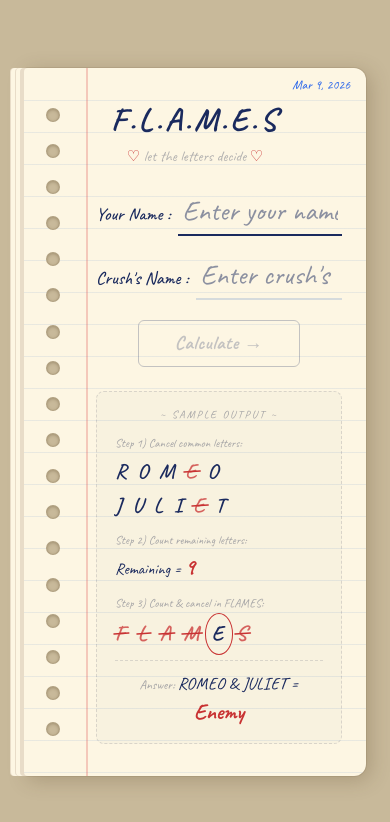
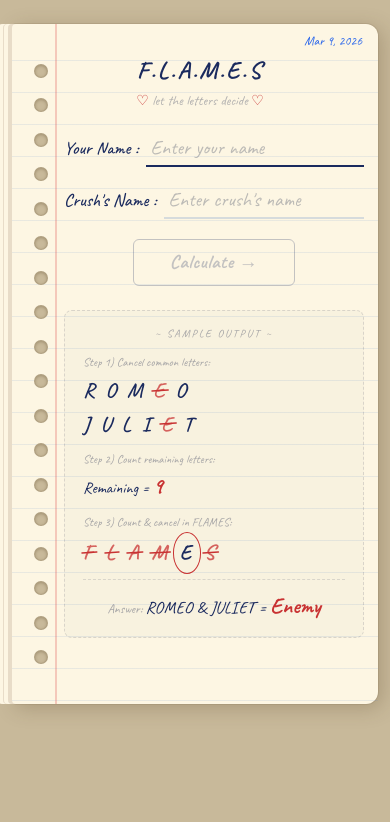
Before and after one commit to asimar007/Flames-Game, a React (Vite) app: page / in a window 390 px wide. Shown: the top 822 px of the page. Built offline with nearby package versions, Linux system fonts and the light colour scheme.

Commit message:
refactor: centralize styling with CSS variables

```diff
--- a/src/App.jsx
+++ b/src/App.jsx
@@ -27,18 +27,18 @@ export default function App() {
   return (
     <>
       <div
-        className="min-h-screen flex items-center justify-center p-6"
+        className="min-h-screen flex items-start sm:items-center justify-center px-3 py-6 sm:p-6"
         style={{ background: "#c8b99a" }}
       >
-        <NotebookPage showSave={phase === "result"}>
+        <NotebookPage showSave={phase === "result"} crushName={name2.trim()}>
           {/* Title */}
           <h1
             className="text-center mb-0.5 tracking-widest"
             style={{
-              fontSize: 32,
+              fontSize: "var(--fs-title)",
               fontWeight: 700,
               color: "var(--color-ink)",
-              marginLeft: -48,
+              marginLeft: "var(--nb-title-offset)",
             }}
           >
             F.L.A.M.E.S
@@ -46,9 +46,9 @@ export default function App() {
           <p
             className="text-center mb-5"
             style={{
-              fontSize: 15,
+              fontSize: 14,
               color: "rgba(40,50,80,0.35)",
-              marginLeft: -48,
+              marginLeft: "var(--nb-title-offset)",
             }}
           >
             <span style={{ color: "var(--color-red)" }}>♡</span> let the letters decide <span style={{ color: "var(--color-red)" }}>♡</span>
--- a/src/components/FlamesRow.jsx
+++ b/src/components/FlamesRow.jsx
@@ -22,10 +22,10 @@ export default function FlamesRow({
             key={i}
             className="relative inline-block transition-all duration-200"
             style={{
-              fontSize: isFinal ? 34 : 28,
+              fontSize: isFinal ? "var(--fs-flames-final)" : "var(--fs-flames)",
               fontWeight: 700,
               color: isEliminated ? "rgba(200, 50, 50, 0.5)" : "var(--color-ink)",
-              letterSpacing: 6,
+              letterSpacing: 4,
               lineHeight: 1.4,
               background: isHighlight
                 ? "rgba(30, 60, 160, 0.06)"
--- a/src/components/InputForm.jsx
+++ b/src/components/InputForm.jsx
@@ -17,13 +17,13 @@ export default function InputForm({
   };
 
   const inputStyle = {
-    fontSize: 28,
+    fontSize: "var(--fs-input)",
     textTransform: "uppercase",
     fontWeight: 600,
     color: "var(--color-ink)",
     borderBottomColor: "rgba(100,140,200,0.25)",
     padding: "2px 4px",
-    letterSpacing: 6,
+    letterSpacing: "var(--fs-input-spacing)",
   };
 
   const handleFocus = (e) => (e.target.style.borderBottomColor = "#1a2a5e");
--- a/src/components/NameRow.jsx
+++ b/src/components/NameRow.jsx
@@ -19,7 +19,7 @@ export default function NameRow({ letters, cancelled, revealedUpTo, nameIndex =
               key={i}
               className="relative inline-block transition-colors duration-300"
               style={{
-                fontSize: 26,
+                fontSize: "var(--fs-name)",
                 fontWeight: 600,
                 color: showStrike ? "rgba(200, 50, 50, 0.65)" : "var(--color-ink)",
                 letterSpacing: 3,
--- a/src/components/NotebookPage.jsx
+++ b/src/components/NotebookPage.jsx
@@ -5,7 +5,7 @@ import { toPng } from "html-to-image";
  * The notebook page container — handles the ruled paper look,
  * spiral binding holes, red margin, and date stamp.
  */
-export default function NotebookPage({ children, showSave = false }) {
+export default function NotebookPage({ children, showSave = false, crushName = "" }) {
   const notebookRef = useRef(null);
   const [saving, setSaving] = useState(false);
 
@@ -13,10 +13,10 @@ export default function NotebookPage({ children, showSave = false }) {
     if (!notebookRef.current || saving) return;
     setSaving(true);
     try {
-      const dataUrl = await toPng(notebookRef.current, {
+      // First pass warms up font loading
+      await toPng(notebookRef.current, {
         pixelRatio: 2,
         backgroundColor: "#fdf6e3",
-        // Run twice so web fonts are fully loaded on first pass
         fetchRequestInit: { cache: "force-cache" },
       });
       // Second pass ensures fonts are embedded correctly
@@ -25,7 +25,7 @@ export default function NotebookPage({ children, showSave = false }) {
         backgroundColor: "#fdf6e3",
       });
       const link = document.createElement("a");
-      link.download = "flames-result.png";
+      link.download = `${crushName ? crushName.toLowerCase() : "flames"}-result.png`;
       link.href = dataUrl2;
       link.click();
     } finally {
@@ -36,12 +36,15 @@ export default function NotebookPage({ children, showSave = false }) {
   return (
     <div
       ref={notebookRef}
-      className="relative w-full max-w-lg overflow-hidden"
+      className="relative w-full max-w-lg"
       style={{
-        minHeight: 680,
+        minHeight: "var(--nb-min-height)",
         background: "#fdf6e3",
         borderRadius: "4px 12px 12px 4px",
-        padding: "28px 24px 32px 72px",
+        paddingTop: 28,
+        paddingBottom: 32,
+        paddingLeft: "var(--nb-pl)",
+        paddingRight: "var(--nb-pr)",
         boxShadow: `-4px 0 0 #e8dcc8, -8px 0 0 #fdf6e3, -9px 0 0 #e8dcc8, -13px 0 0 #fdf6e3, -14px 0 0 #e8dcc8, 4px 4px 20px rgba(80,60,30,0.25), 0 0 0 1px rgba(80,60,30,0.1)`,
       }}
     >
@@ -73,7 +76,7 @@ export default function NotebookPage({ children, showSave = false }) {
       <div
         className="absolute top-0 bottom-0 pointer-events-none z-0"
         style={{
-          left: 62,
+          left: "var(--nb-margin)",
           width: 1.5,
           background: "rgba(220,80,80,0.28)",
         }}
@@ -97,9 +100,9 @@ export default function NotebookPage({ children, showSave = false }) {
       {/* Page content */}
       <div className="relative z-10">{children}</div>
 
-      {/* Save as Image — only when result is ready */}
+      {/* Save as Image — absolutely positioned so it never affects notebook height */}
       {showSave && (
-        <div className="relative z-10 mt-6 flex justify-center">
+        <div className="absolute z-10 bottom-5 flex justify-center" style={{ left: "var(--nb-pl)", right: "var(--nb-pr)" }}>
           <button
             onClick={handleSaveImage}
             disabled={saving}
--- a/src/components/ResultSection.jsx
+++ b/src/components/ResultSection.jsx
@@ -48,7 +48,7 @@ export default function ResultSection({ letter, name1, name2 }) {
         </span>
         <span
           style={{
-            fontSize: 32,
+            fontSize: "var(--fs-flames-final)",
             fontWeight: 700,
             color: "var(--color-red)",
             textDecoration: "underline",
@@ -63,11 +63,8 @@ export default function ResultSection({ letter, name1, name2 }) {
 
       {emoji && (
         <div
-          className="mt-2 text-sm"
-          style={{
-            color: isPositive ? "rgba(200, 50, 50, 0.3)" : "rgba(40,50,80,0.3)",
-            letterSpacing: isPositive ? 4 : 0,
-          }}
+          className="mt-2 text-xl"
+          style={{ letterSpacing: isPositive ? 4 : 0 }}
         >
           {emoji}
         </div>
--- a/src/hooks/useFlamesGame.js
+++ b/src/hooks/useFlamesGame.js
@@ -52,33 +52,38 @@ export function useFlamesGame() {
   // Phase 1: Reveal matched letter pairs one by one
   useEffect(() => {
     if (phase !== "matching" || !matchData) return;
+    let cancelled = false;
     const total = matchData.pairs.length;
 
     if (total === 0) {
-      timerRef.current = setTimeout(() => setPhase("counting"), 600);
-      return;
+      const t = setTimeout(() => { if (!cancelled) setPhase("counting"); }, 600);
+      return () => { cancelled = true; clearTimeout(t); };
     }
 
     // Each pair has 2 sub-steps: first cross name1 letter, then name2 letter
     const totalSteps = total * 2;
     let idx = 0;
+    let t;
     function next() {
+      if (cancelled) return;
       if (idx >= totalSteps) {
-        timerRef.current = setTimeout(() => setPhase("counting"), 800);
+        t = setTimeout(() => { if (!cancelled) setPhase("counting"); }, 800);
         return;
       }
       setMatchRevealIdx(idx);
       idx++;
-      timerRef.current = setTimeout(next, 500);
+      t = setTimeout(next, 500);
     }
-    timerRef.current = setTimeout(next, 400);
-    return () => clearTimeout(timerRef.current);
+    t = setTimeout(next, 400);
+    return () => { cancelled = true; clearTimeout(t); };
   }, [phase, matchData]);
 
   // Phase 2: Show remaining count, then prepare elimination
   useEffect(() => {
     if (phase !== "counting") return;
-    timerRef.current = setTimeout(() => {
+    let cancelled = false;
+    const t = setTimeout(() => {
+      if (cancelled) return;
       const remaining = matchData.remainingCount;
       const { order, finalIdx: fi } = getFlamesElimination(remaining);
       setElimOrder(order);
@@ -87,25 +92,29 @@ export function useFlamesGame() {
       setElimRevealIdx(-1);
       setPhase("eliminating");
     }, 1600);
-    return () => clearTimeout(timerRef.current);
+    return () => { cancelled = true; clearTimeout(t); };
   }, [phase, matchData]);
 
   // Phase 3: Animate FLAMES letter elimination
   useEffect(() => {
     if (phase !== "eliminating") return;
+    let cancelled = false;
     const remaining = matchData.remainingCount;
     let elimStep = 0;
     let alive = [0, 1, 2, 3, 4, 5];
     let countIdx = 0;
+    let t;
 
     function eliminateNext() {
+      if (cancelled) return;
       if (elimStep >= elimOrder.length) {
         setElimHighlight(-1);
-        timerRef.current = setTimeout(() => setPhase("result"), 500);
+        t = setTimeout(() => { if (!cancelled) setPhase("result"); }, 500);
         return;
       }
       let subCount = 0;
       function countTick() {
+        if (cancelled) return;
         if (subCount >= remaining) {
           const target = alive[countIdx % alive.length];
           setElimRevealIdx(elimStep);
@@ -113,18 +122,18 @@ export function useFlamesGame() {
           alive = alive.filter((x) => x !== target);
           elimStep++;
           if (alive.length > 0) countIdx = countIdx % alive.length;
-          timerRef.current = setTimeout(eliminateNext, 450);
+          t = setTimeout(eliminateNext, 450);
           return;
         }
         setElimHighlight(alive[countIdx % alive.length]);
         subCount++;
         countIdx++;
-        timerRef.current = setTimeout(countTick, 90);
+        t = setTimeout(countTick, 90);
       }
       countTick();
     }
-    timerRef.current = setTimeout(eliminateNext, 300);
-    return () => clearTimeout(timerRef.current);
+    t = setTimeout(eliminateNext, 300);
+    return () => { cancelled = true; clearTimeout(t); };
   }, [phase, elimOrder, matchData]);
 
   return {
--- a/src/index.css
+++ b/src/index.css
@@ -5,6 +5,38 @@
   --color-ink: #1a2a5e;
   --color-red: #c83232;
   --color-muted: rgba(40, 50, 80, 0.4);
+
+  /* Responsive layout tokens — mobile first */
+  --nb-pl: 52px;           /* notebook padding-left */
+  --nb-pr: 14px;           /* notebook padding-right */
+  --nb-margin: 43px;       /* red margin line position */
+  --nb-title-offset: -28px;/* negative margin to center title */
+  --nb-min-height: 680px;
+
+  /* Font sizes */
+  --fs-title: 24px;
+  --fs-name: 20px;
+  --fs-flames: 22px;
+  --fs-flames-final: 27px;
+  --fs-input: 20px;
+  --fs-input-spacing: 4px;
+}
+
+@media (min-width: 480px) {
+  :root {
+    --nb-pl: 72px;
+    --nb-pr: 24px;
+    --nb-margin: 62px;
+    --nb-title-offset: -48px;
+    --nb-min-height: 680px;
+
+    --fs-title: 32px;
+    --fs-name: 26px;
+    --fs-flames: 28px;
+    --fs-flames-final: 34px;
+    --fs-input: 28px;
+    --fs-input-spacing: 6px;
+  }
 }
 
 body {
@@ -23,4 +55,4 @@ body {
   from { opacity: 0; }
   to { opacity: 1; }
 }
-input::placeholder { letter-spacing: normal; }
+input::placeholder { letter-spacing: normal; color: rgba(40, 50, 80, 0.3); }
```
